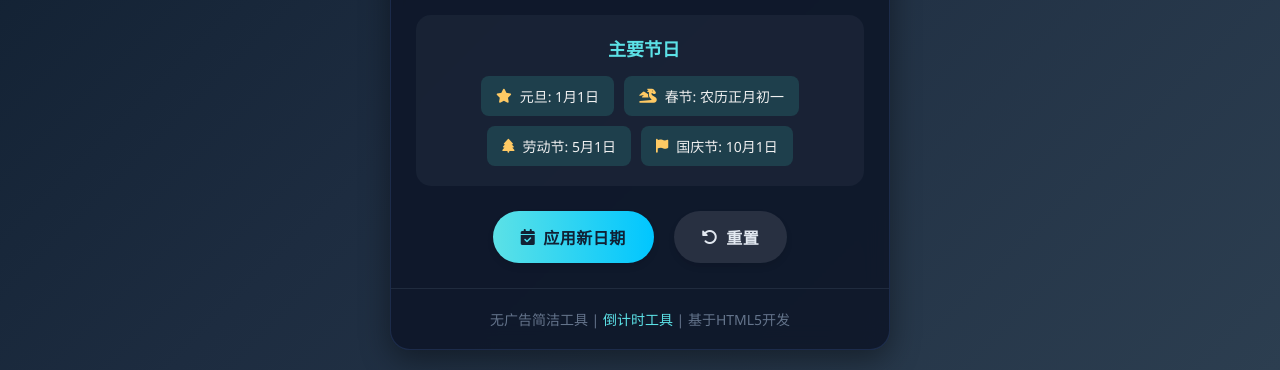
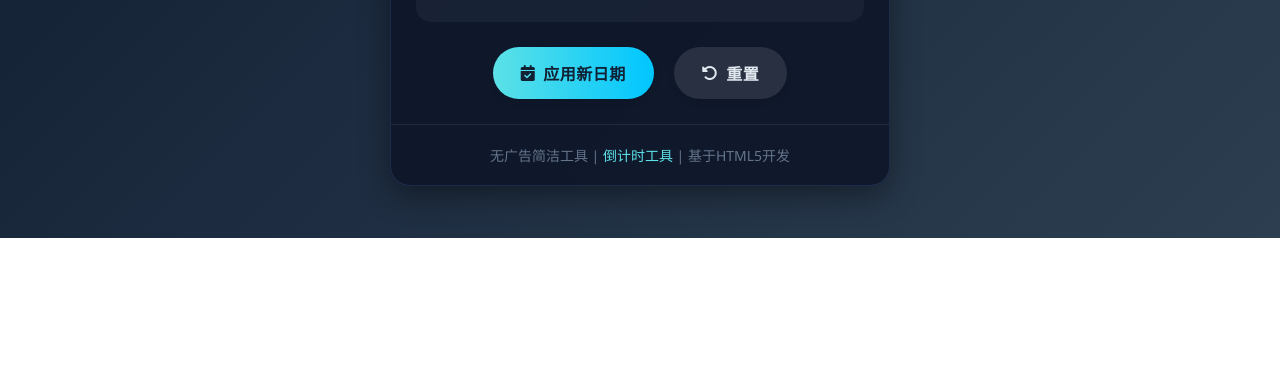
Before and after one commit to mitang-tal/Countdown-alarm-clock, a plain HTML site: page index.html in a window 1280 px wide. Shown: the part 562-932 px from the top of the page. After the commit the page ends 800 px from the top, so only its background shows below. Drawn offline with Linux system fonts and the light colour scheme.

Commit message:
更新 index.html

```diff
--- a/index.html
+++ b/index.html
@@ -365,17 +365,6 @@
                     <div class="countdown-label">秒钟</div>
                 </div>
             </div>
-
-            <div class="holiday-panel">
-                <h3><i class="fas fa-calendar-star"></i> 主要节日</h3>
-                <div class="holiday-list">
-                    <div class="holiday-item"><i class="fas fa-star"></i> 元旦: 1月1日</div>
-                    <div class="holiday-item"><i class="fas fa-dragon"></i> 春节: 农历正月初一</div>
-                    <div class="holiday-item"><i class="fas fa-tree"></i> 劳动节: 5月1日</div>
-                    <div class="holiday-item"><i class="fas fa-flag"></i> 国庆节: 10月1日</div>
-                </div>
-            </div>
-
             <div class="controls">
                 <button class="btn btn-set" onclick="applyNewDate()">
                     <i class="fas fa-calendar-check"></i> 应用新日期
```
